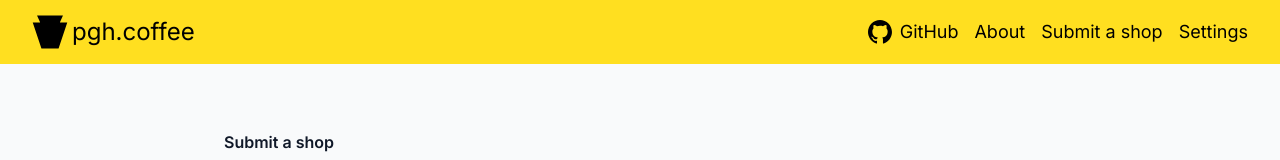
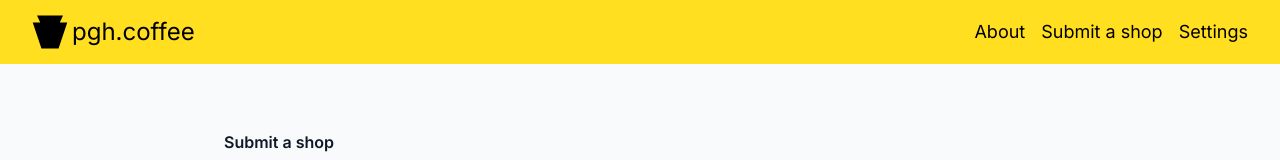
Before and after one commit to Johngeorgesample/pgh-coffee, a Next.js app: page /submit-a-shop in a window 1280 px wide. Shown: the top 160 px of the page. Built offline with nearby package versions, Linux system fonts and the light colour scheme.

Commit message:
Remove footer and GitHub (#143)
* remove footer

* remove github

* update height calcs now that footer is gone

```diff
--- a/app/components/HomeClient.tsx
+++ b/app/components/HomeClient.tsx
@@ -170,7 +170,6 @@ export default function HomeClient() {
         }}
       />
       <SearchFAB handleClick={handleSearchClick} />
-      <Footer />
       <ShopPanel
         handlePanelContentClick={handleNearbyShopClick}
         shop={currentShop}
--- a/app/components/Nav.tsx
+++ b/app/components/Nav.tsx
@@ -29,15 +29,6 @@ export default function Nav() {
         </Link>
       </span>
       <div className="hidden sm:flex items-center gap-4">
-        <Link className="flex items-center gap-2" href="https://github.com/Johngeorgesample/pgh-coffee" target="_blank">
-          <svg width="24" height="24" viewBox="0 0 97.707 97.707" xmlns="http://www.w3.org/2000/svg">
-            <path
-              d="M48.854 0C21.839 0 0 22 0 49.217c0 21.756 13.993 40.172 33.405 46.69 2.427.49 3.316-1.059 3.316-2.362 0-1.141-.08-5.052-.08-9.127-13.59 2.934-16.42-5.867-16.42-5.867-2.184-5.704-5.42-7.17-5.42-7.17-4.448-3.015.324-3.015.324-3.015 4.934.326 7.523 5.052 7.523 5.052 4.367 7.496 11.404 5.378 14.235 4.074.404-3.178 1.699-5.378 3.074-6.6-10.839-1.141-22.243-5.378-22.243-24.283 0-5.378 1.94-9.778 5.014-13.2-.485-1.222-2.184-6.275.486-13.038 0 0 4.125-1.304 13.426 5.052a46.97 46.97 0 0 1 12.214-1.63c4.125 0 8.33.571 12.213 1.63 9.302-6.356 13.427-5.052 13.427-5.052 2.67 6.763.97 11.816.485 13.038 3.155 3.422 5.015 7.822 5.015 13.2 0 18.905-11.404 23.06-22.324 24.283 1.78 1.548 3.316 4.481 3.316 9.126 0 6.6-.08 11.897-.08 13.526 0 1.304.89 2.853 3.316 2.364 19.412-6.52 33.405-24.935 33.405-46.691C97.707 22 75.788 0 48.854 0z"
-              fill="#000"
-            />
-          </svg>
-          <span className="text-lg">GitHub</span>
-        </Link>
         <Link className="text-lg" href="/about">
           About
         </Link>
@@ -59,9 +50,6 @@ export default function Nav() {
         className={`${hamburgerIsOpen ? 'z-10 absolute top-[4rem] left-0 h-[calc(100vh-7rem)] w-full bg-white sm:hidden' : 'hidden'}`}
       >
         <div className="flex flex-col items-center pt-8">
-          <Link className="text-2xl" href="https://github.com/Johngeorgesample/pgh-coffee">
-            GitHub
-          </Link>
           <Link className="text-2xl" href="/about">
             About
           </Link>
--- a/app/components/ShopPanel.tsx
+++ b/app/components/ShopPanel.tsx
@@ -31,7 +31,7 @@ export default function ShopPanel(props: IProps) {
         <div className="fixed" />
         <div className="fixed overflow-hidden">
           <div className="absolute overflow-hidden">
-            <div className="w-full bottom-0 h-1/2 pointer-events-none fixed lg:w-fit lg:h-[calc(100%-4rem-3.5rem)] lg:inset-y-0 lg:top-16 lg:right-0 flex max-w-full lg:pl-10">
+            <div className="w-full bottom-0 h-1/2 pointer-events-none fixed lg:w-fit lg:h-[calc(100%-4rem)] lg:inset-y-0 lg:top-16 lg:right-0 flex max-w-full lg:pl-10">
               <Transition.Child
                 as={Fragment}
                 enter="transform transition ease-in-out duration-500 sm:duration-700"
--- a/app/globals.css
+++ b/app/globals.css
@@ -34,7 +34,7 @@ body {
 }
 
 .mapboxgl-canvas-container {
-  height: calc(100vh - 64px - 56px);
+  height: calc(100vh - 64px);
 }
 
 canvas {
```
